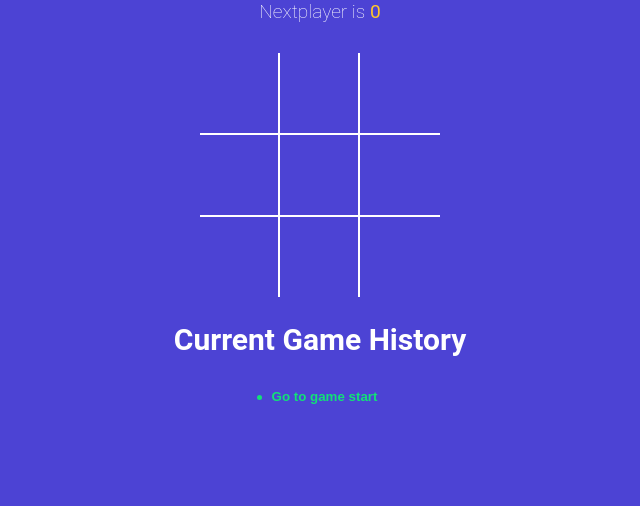
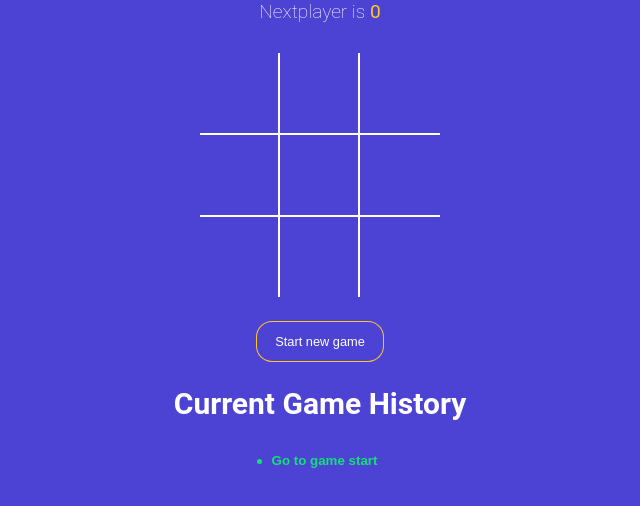
Before and after one commit to Annkz/tic-tac-toe-game, a React (Vite) app: page / in a window 1280 px wide. Shown: the top 506 px of the page, without its empty margins (320-960 px from the left). Built offline with nearby package versions, Linux system fonts and the light colour scheme.

Commit message:
Added start new game button

```diff
--- a/src/App.jsx
+++ b/src/App.jsx
@@ -10,7 +10,6 @@
 
 function App() {
   const [history, setHistory] = useState(NEW_GAME);
-
   const [currentMove, setCurrentMove] = useState(0);
 
   const gamingBoard = history[currentMove]
@@ -41,11 +40,10 @@
 
         const base = isTraversing?currentHistory.slice(0, currentHistory.indexOf(lastGamingState)+1):currentHistory;
 
-        return base.concat({squares: nextSquaresState , isXNext : !lastGamingState.isXNext})
-
+        return base.concat({squares: nextSquaresState , isXNext : !lastGamingState.isXNext,
+        })
     });
 
-    // setIsXNext((currentIsXNext)=> !currentIsXNext)
     setCurrentMove(move => move+1)
   };
 
@@ -53,13 +51,21 @@
     setCurrentMove(move)
   }
 
-
-
+  const onNewGameStart = () =>{
+    setHistory(NEW_GAME);
+    setCurrentMove(0);
+  }
 
   return (
     <div className="app">
       <StatusMessage winner={winner} gamingBoard={gamingBoard} />
       <Board squares={gamingBoard.squares} handleSquareClick = {handleSquareClick}/>
+
+
+      <button type="button" onClick={onNewGameStart} className={
+        `btn-reset ${ winner ? 'active' : '' }`
+      }>Start new game</button>
+
 
       <h2>Current Game History</h2>
       <History history={history} moveTo={moveTo} currentMove={currentMove}/>
```
